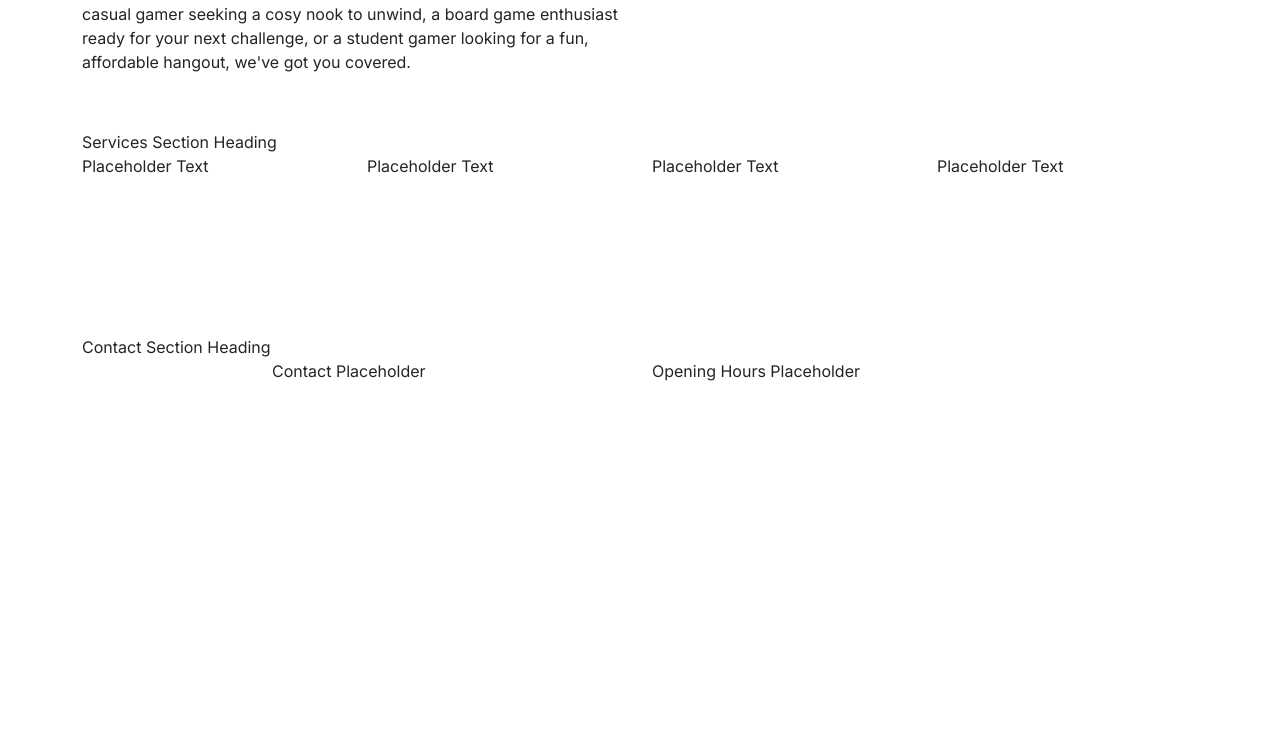
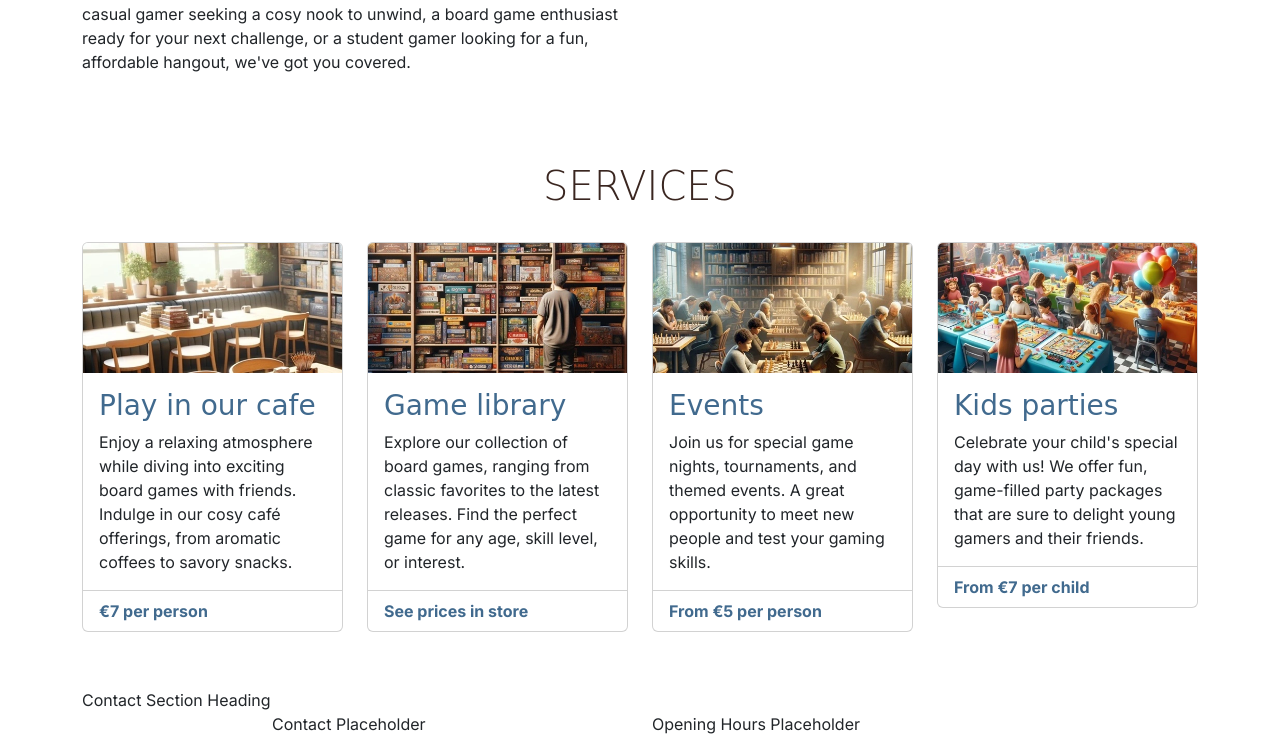
Before and after one commit to thomil13/boardwalk-games, a plain HTML site: page index.html in a window 1280 px wide. Shown: the part 417-1153 px from the top of the page. Before the commit the page ends 800 px from the top, so only its background shows below. Drawn offline with nearby package versions, Linux system fonts and the light colour scheme; a web font is replaced by a local one.

Commit message:
Add Services section, adjust styling

```diff
--- a/assets/css/style.css
+++ b/assets/css/style.css
@@ -24,7 +24,15 @@ h2,
 h3 {
     font-family: var(--secondary-font);
     color: var(--primary-color);
+}
+
+h1,
+h2 {
     text-transform: uppercase;
+}
+
+h2 {
+    margin-bottom: 2rem;
 }
 
 .sub-heading-color {
@@ -52,6 +60,17 @@ h3 {
     font-family: var(--secondary-font);
 }
 
+/* Services */
+
+#services .card-footer {
+    font-weight: bold;
+    color: var(--highlight-color);
+    background-color: transparent;
+}
+
+#services .card {
+    margin-bottom: 1.5rem;
+}
 /* grid visualisation CSS for testing */
 
 /* .container,
--- a/index.html
+++ b/index.html
@@ -114,13 +114,79 @@
     <!-- Main Element for all key element of the home page. Not part of grid structure -->
     <main>
         <!-- Services Section -->
-        <section class="container">
+        <section id="services" class="container section">
             <div class="row">
-                <div class="col-12"> Services Section Heading</div>
-                <div class="col-12 col-md-6 col-xl-3">Placeholder Text</div>
-                <div class="col-12 col-md-6 col-xl-3">Placeholder Text</div>
-                <div class="col-12 col-md-6 col-xl-3">Placeholder Text</div>
-                <div class="col-12 col-md-6 col-xl-3">Placeholder Text</div>
+                <div class="col-12 text-center">
+                    <h2 class="display-6">Services</h2>
+                </div>
+                <div class="col-12 col-md-6 col-xl-3">
+                    <div class="card">
+                        <img src="assets/images/services-1.webp" class="card-img-top"
+                            alt="Boardwalk games cafe table by a window, stacks of boardgames can be seen on the table">
+                        <div class="card-body">
+                            <h3 class="card-title sub-heading-color">Play in our cafe</h3>
+                            <p class="card-text">
+                                Enjoy a relaxing atmosphere while diving into exciting board
+                                games with friends. Indulge in our cosy café offerings, from
+                                aromatic coffees to savory snacks.
+                            </p>
+                        </div>
+                        <div class="card-footer">
+                            <p class="mb-0">€7 per person</p>
+                        </div>
+                    </div>
+                </div>
+                <div class="col-12 col-md-6 col-xl-3">
+                    <div class="card">
+                        <img src="assets/images/services-2.webp" class="card-img-top"
+                            alt="Board games stacked in bookshelves, a man can be seen browsing the shelves" />
+                        <div class="card-body">
+                            <!-- bootstrap cards come as h5 by default, changed to h3 to fit project heading hierarchy -->
+                            <h3 class="card-title sub-heading-color">Game library</h3>
+                            <p class="card-text">
+                                Explore our collection of board games, ranging from classic
+                                favorites to the latest releases. Find the perfect game for
+                                any age, skill level, or interest.
+                            </p>
+                        </div>
+                        <div class="card-footer">
+                            <p class="mb-0">See prices in store</p>
+                        </div>
+                    </div>
+                </div>
+                <div class="col-12 col-md-6 col-xl-3">
+                    <div class="card">
+                        <img src="assets/images/services-3.webp" class="card-img-top">
+                        <div class="card-body">
+                            <h3 class="card-title sub-heading-color">Events</h3>
+                            <p class="card-text">
+                                Join us for special game nights, tournaments, and themed
+                                events. A great opportunity to meet new people and test your
+                                gaming skills.
+                            </p>
+                        </div>
+                        <div class="card-footer">
+                            <p class="mb-0">From €5 per person</p>
+                        </div>
+                    </div>
+                </div>
+                <div class="col-12 col-md-6 col-xl-3">
+                    <div class="card">
+                        <img src="assets/images/services-4.webp" class="card-img-top"
+                            alt="A kids party being held at Boardwalk Games">
+                        <div class="card-body">
+                            <h3 class="card-title sub-heading-color">Kids parties</h3>
+                            <p class="card-text">
+                                Celebrate your child's special day with us! We offer fun,
+                                game-filled party packages that are sure to delight young
+                                gamers and their friends.
+                            </p>
+                        </div>
+                        <div class="card-footer">
+                            <p class="mb-0">From €7 per child</p>
+                        </div>
+                    </div>
+                </div>
             </div>
         </section>
     </main>
```
